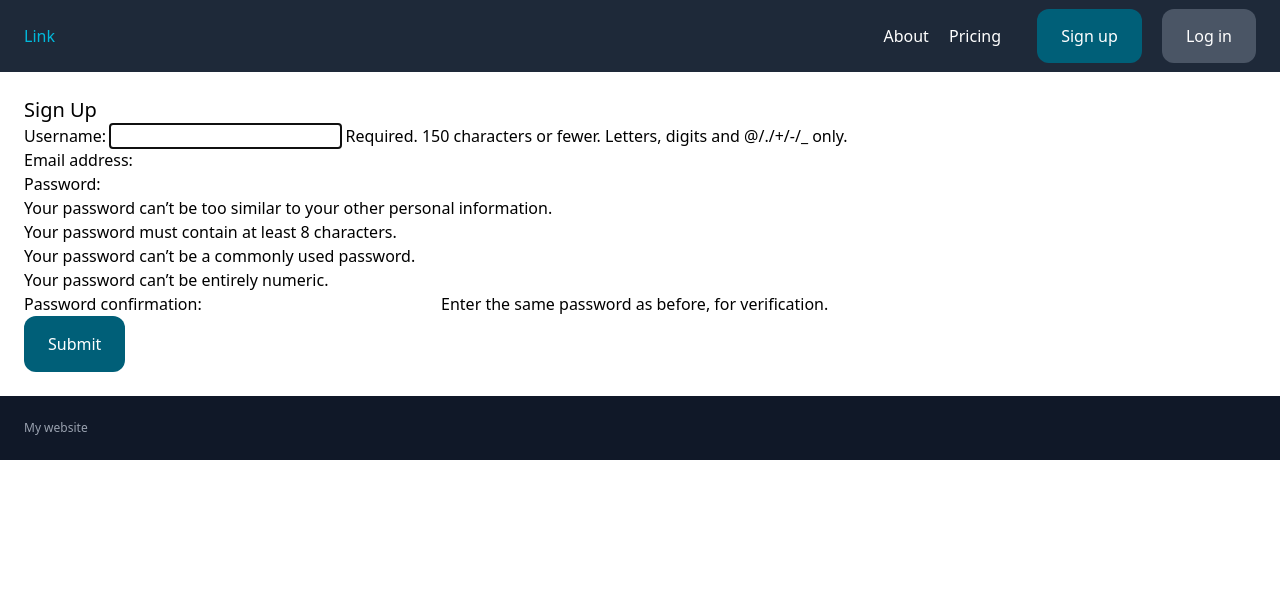
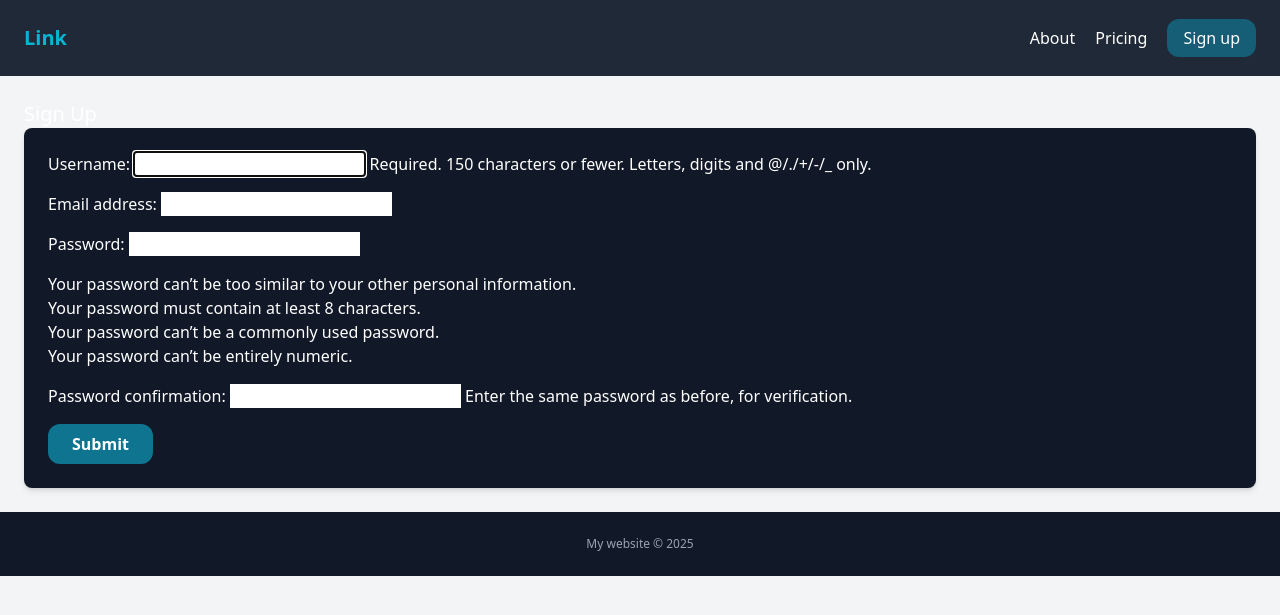
Before and after one commit to arhamfareed106/django-SaaS-platform, a Django app: page /signup/ in a window 1280 px wide. Shown: the top 615 px of the page. Run offline with Django 4.2, Linux system fonts and the light colour scheme; some libraries are stand-ins or nearby versions.

Commit message:
error in login

```diff
--- a/format/templates/core/base.html
+++ b/format/templates/core/base.html
@@ -1,34 +1,36 @@
 <!doctype html>
-<html>
+<html lang="en">
   <head>
     <meta charset="UTF-8" />
     <meta name="viewport" content="width=device-width, initial-scale=1.0" />
-    <script src="https://unpkg.com/@tailwindcss/browser@4"></script>
+    <script src="https://cdn.tailwindcss.com"></script>
     <title>{% block title %} {% endblock %} | Link</title>
   </head>
-  <body>
-    <nav class="flex item-center justify-between p-6 bg-gray-800">
-      <a href="/" class="text=xl text-cyan-500">Link</a>
+  <body class="bg-gray-100 text-gray-900">
+    <!-- Navbar -->
+    <nav class="flex items-center justify-between p-6 bg-gray-800">
+      <a href="/" class="text-xl text-cyan-500 font-semibold">Link</a>
       <div class="space-x-4">
-        <a href="{% url 'about'%}" class="text-white">About</a>
-        <a href="{% url 'pricing' %}" class="text-white">Pricing</a>
-        <a href="#" class="text-white"><Pricing/a>
-        <a href="{% url 'user:signup' %}" class="text-white bg-cyan-800 rounded-xl py-4 px-6">Sign up</a>
-        <a href="#" class="text-white bg-gray-600 rounded-xl py-4 px-6">Log in</a>
+        <a href="{% url 'about' %}" class="text-white hover:text-cyan-300">About</a>
+        <a href="{% url 'pricing' %}" class="text-white hover:text-cyan-300">Pricing</a>
+
+        {% if request.user.is_authenticated %}
+          <a href="{% url 'logout' %}" class="text-white bg-red-600 rounded-xl py-2 px-4 hover:bg-red-700">Log out</a>
+        {% else %}
+          <a href="{% url 'signup' %}" class="text-white bg-cyan-800 rounded-xl py-2 px-4 hover:bg-cyan-700">Sign up</a>
+          {% comment %} <a href="{% url 'user:login' %}" class="text-white bg-gray-600 rounded-xl py-2 px-4 hover:bg-gray-500">Log in</a> {% endcomment %}
+        {% endif %}
       </div>
-
     </nav>
 
-
+    <!-- Main Content -->
     <main class="p-6">
       {% block content %}{% endblock %}
     </main>
 
-
-      <footer class="bg-gray-900 p-6">
-        <p class=" text-xs text-gray-400">My website</p>
-      </footer>
-
-
+    <!-- Footer -->
+    <footer class="bg-gray-900 p-6 text-center">
+      <p class="text-xs text-gray-400">My website &copy; 2025</p>
+    </footer>
   </body>
 </html>
--- a/user/templates/user/signup.html
+++ b/user/templates/user/signup.html
@@ -1,18 +1,16 @@
 {% extends "core/base.html" %}
 
-{% block title %} Sign up {% endblock  %}
+{% block title %} Sign up {% endblock %}
 
 {% block content %}
-    <h1 class="text-xl">Sign Up</h1>
-    <form action="." method="post">
+    <h1 class="text-xl text-white">Sign Up</h1>
+    <form action="." method="post" class="bg-gray-900 p-6 rounded-lg shadow-md">
         {% csrf_token %}
-        {{ form.as_p }}
-        <button class="mt=4 py-4 px-6 bg-cyan-800 rounded-xl text-white ">
+        <div class="space-y-4 text-white">
+            {{ form.as_p }}
+        </div>
+        <button class="mt-4 py-2 px-6 bg-cyan-700 text-white font-semibold rounded-xl hover:bg-cyan-600">
             Submit
         </button>
-
     </form>
-
-
-
 {% endblock content %}
--- a/user/views.py
+++ b/user/views.py
@@ -5,9 +5,6 @@ from django.contrib.auth import authenticate, login
 from .models import User
 
 # Create your views here.
-
-
-
 
 class SignupForm(UserCreationForm):
     class Meta:
@@ -21,12 +18,9 @@ def signup(request):
         if form.is_valid():
             user= form.save()
             authenticate(username=user.username, password=user.password)
-
             if user is not None:
                 login(request, user)
                 return redirect('/')
-
-
     else:
         form = SignupForm()
     return render(request, 'user/signup.html',{
```
